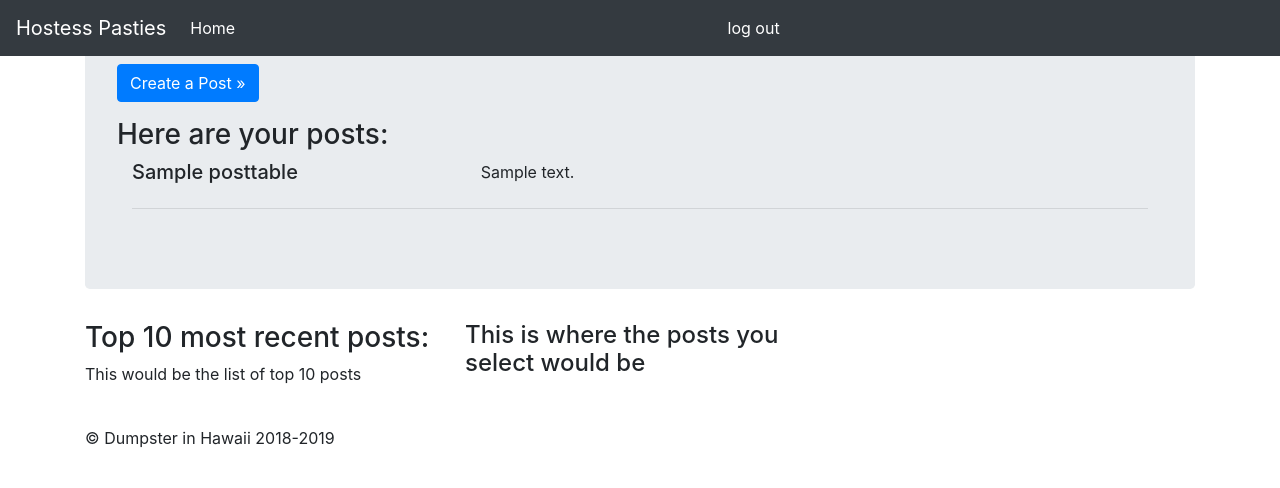
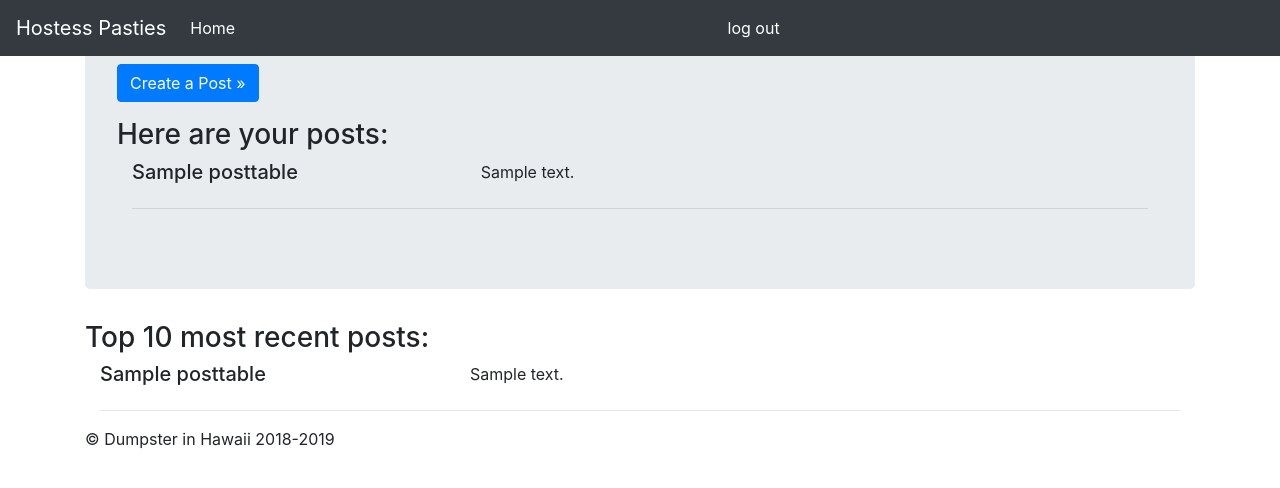
Before and after one commit to GitterAlex/PastingBin, a Django app: page /HostessPasties/dashboard/ in a window 1280 px wide. Shown: the top 488 px of the page. Run offline with Django 3.2, Linux system fonts and the light colour scheme; a user stored in the database is signed in; tables that the repository leaves empty hold one stand-in row (values such as "Sample post"); parts of the project's set-up code (start-up, migrations or seed data) failed here and were passed over; some libraries are stand-ins or nearby versions.

Commit message:
Added displaying of public posts (NO LIMIT!)

```diff
--- a/PastingBin/HostessPasties/views.py
+++ b/PastingBin/HostessPasties/views.py
@@ -36,8 +36,9 @@ def createpost(request):
 
 def dashboard(request):
     userposts = PostTable.objects.filter(owner=request.user.id)
+    publicposts = PostTable.objects.filter(private=0)
     if request.user.is_authenticated:
-        user_posts_html = {'userposts': userposts}
+        user_posts_html = {'userposts': userposts, 'publicposts': publicposts}
         return render(request, 'webpages/dashboard.html', user_posts_html)
     else:
         return redirect('/HostessPasties/')
--- a/PastingBin/templates/webpages/dashboard.html
+++ b/PastingBin/templates/webpages/dashboard.html
@@ -10,7 +10,7 @@
           {% for post in userposts %}
           <div class="row">
             <div class="col-md-4"><h5>{{ post.title }}</h5></div>
-            <div class="col-md-4">{{ post.pasteContent }}</div>
+            <div class="col-md">{{ post.pasteContent }}</div>
           </div>
           <hr>
           {% endfor %}
@@ -20,15 +20,16 @@
 
 <div class="container">
   <!-- Example row of columns -->
-  <div class="row">
-    <div class="col-md-4">
       <h3>Top 10 most recent posts:</h3>
-      <p>This would be the list of top 10 posts</p>
-      <br>
-    </div>
-    <div class="col-md-4">
-      <h4>This is where the posts you select would be</h4>
-    </div>
+      <div class="container">
+        {% for pubpost in publicposts %}
+        <div class="row">
+          <div class="col-md-4"><h5>{{ pubpost.title }}</h5></div>
+          <div class="col-md">{{ pubpost.pasteContent }}</div>
+        </div>
+        <hr>
+        {% endfor %}
+      </div>
   </div>
 {% endblock content %}
 
```
Also changed, not shown: PastingBin/HostessPasties/migrations/0001_initial.py, PastingBin/HostessPasties/migrations/0002_auto_20190312_1444.py, PastingBin/HostessPasties/migrations/0003_auto_20190312_1445.py (added).
